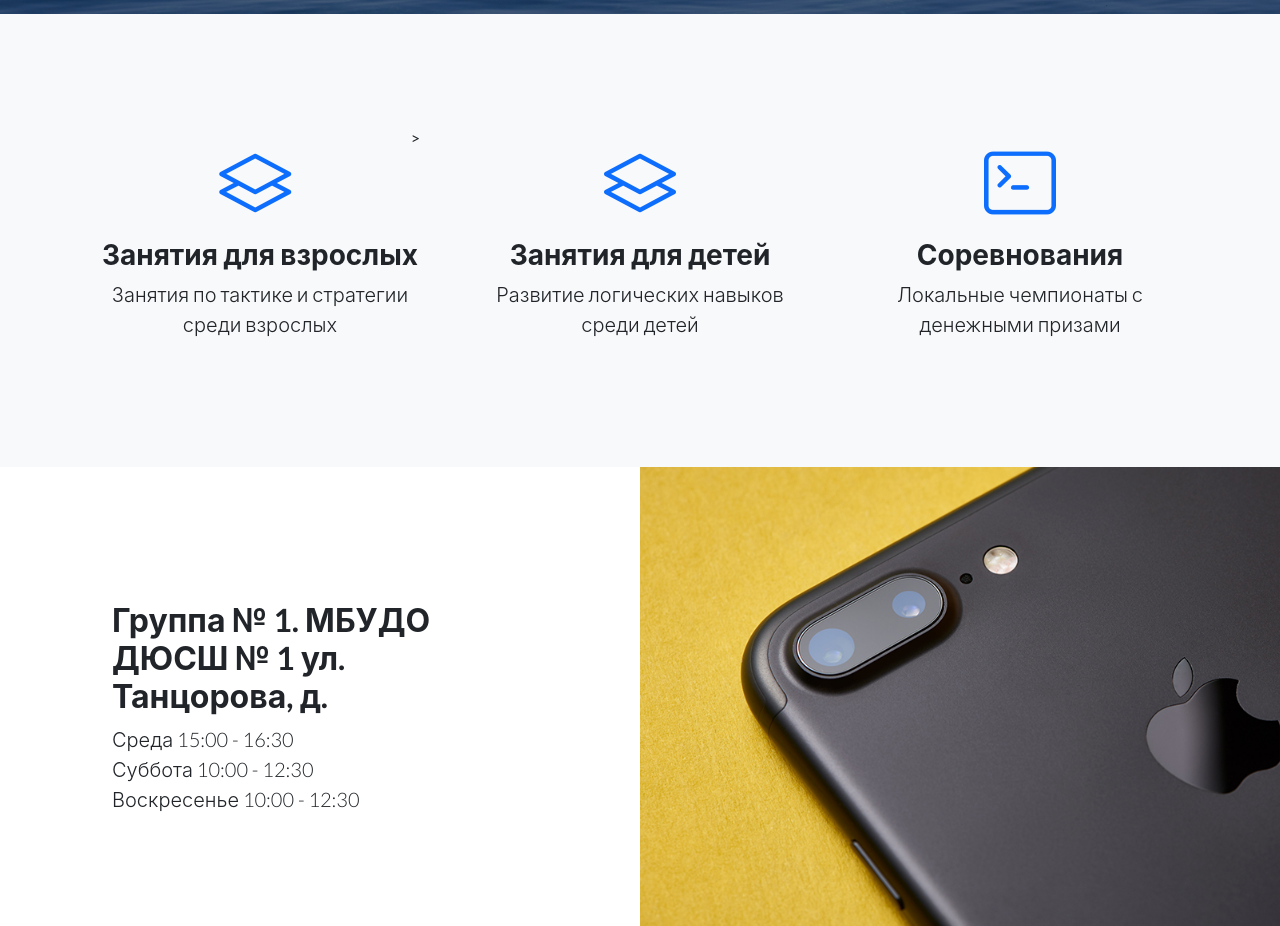
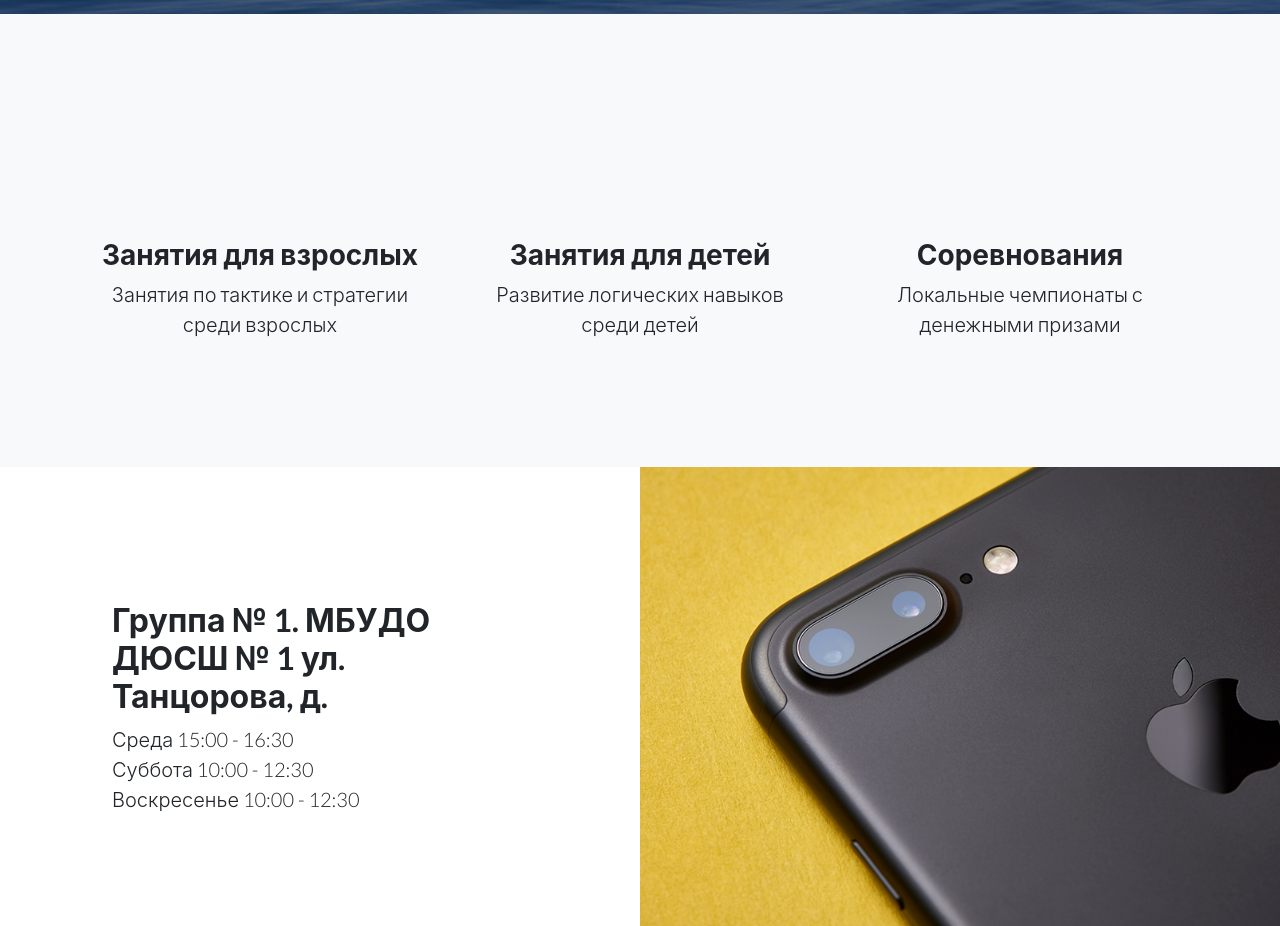
Before and after one commit to Chesse2e4/Chesse2e4.github.io, a plain HTML site: page index.html in a window 1280 px wide. Shown: the part 820-1746 px from the top of the page. Drawn offline with nearby package versions, Linux system fonts and the light colour scheme.

Commit message:
Delete image

```diff
--- a/index.html
+++ b/index.html
@@ -79,21 +79,21 @@
                     <div class="col-lg-4">
 
                         <div class="features-icons-item mx-auto mb-5 mb-lg-0 mb-lg-3">
-                            <div class="features-icons-icon d-flex"><i class="bi-layers m-auto text-primary"></i>></div>
+                            <div class="features-icons-icon d-flex"></div>
                             <h3>Занятия для взрослых</h3>
                             <p class="lead mb-0">Занятия по тактике и стратегии среди взрослых </p>
                         </div>
                     </div>
                     <div class="col-lg-4">
                         <div class="features-icons-item mx-auto mb-5 mb-lg-0 mb-lg-3">
-                            <div class="features-icons-icon d-flex"><i class="bi-layers m-auto text-primary"></i></div>
+                            <div class="features-icons-icon d-flex"></div>
                             <h3>Занятия для детей</h3>
                             <p class="lead mb-0">Развитие логических навыков среди детей</p>
                         </div>
                     </div>
                     <div class="col-lg-4">
                         <div class="features-icons-item mx-auto mb-0 mb-lg-3">
-                            <div class="features-icons-icon d-flex"><i class="bi-terminal m-auto text-primary"></i></div>
+                            <div class="features-icons-icon d-flex"></div>
                             <h3>Соревнования</h3>
                             <p class="lead mb-0">Локальные чемпионаты с денежными призами</p>
                         </div>
```
